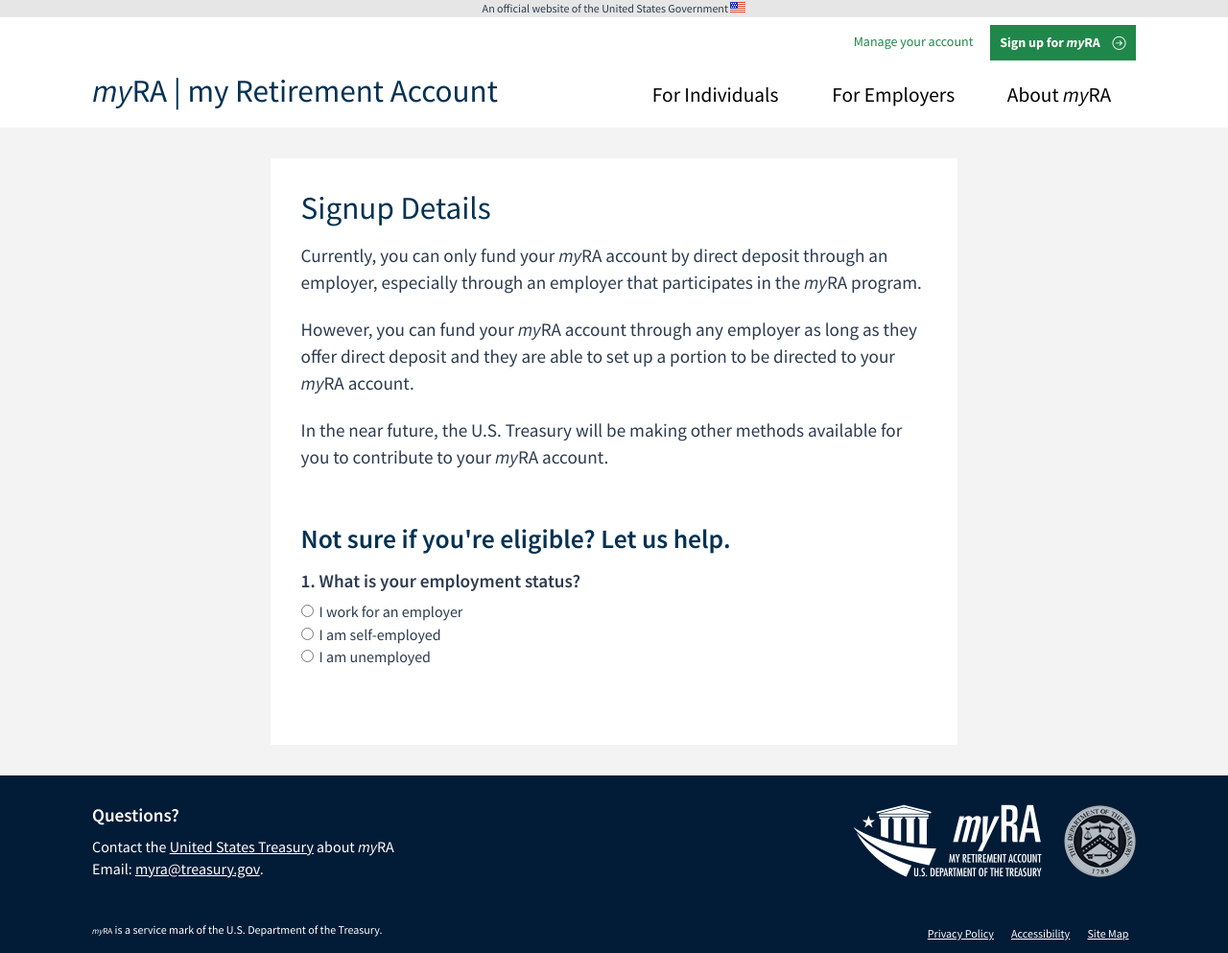
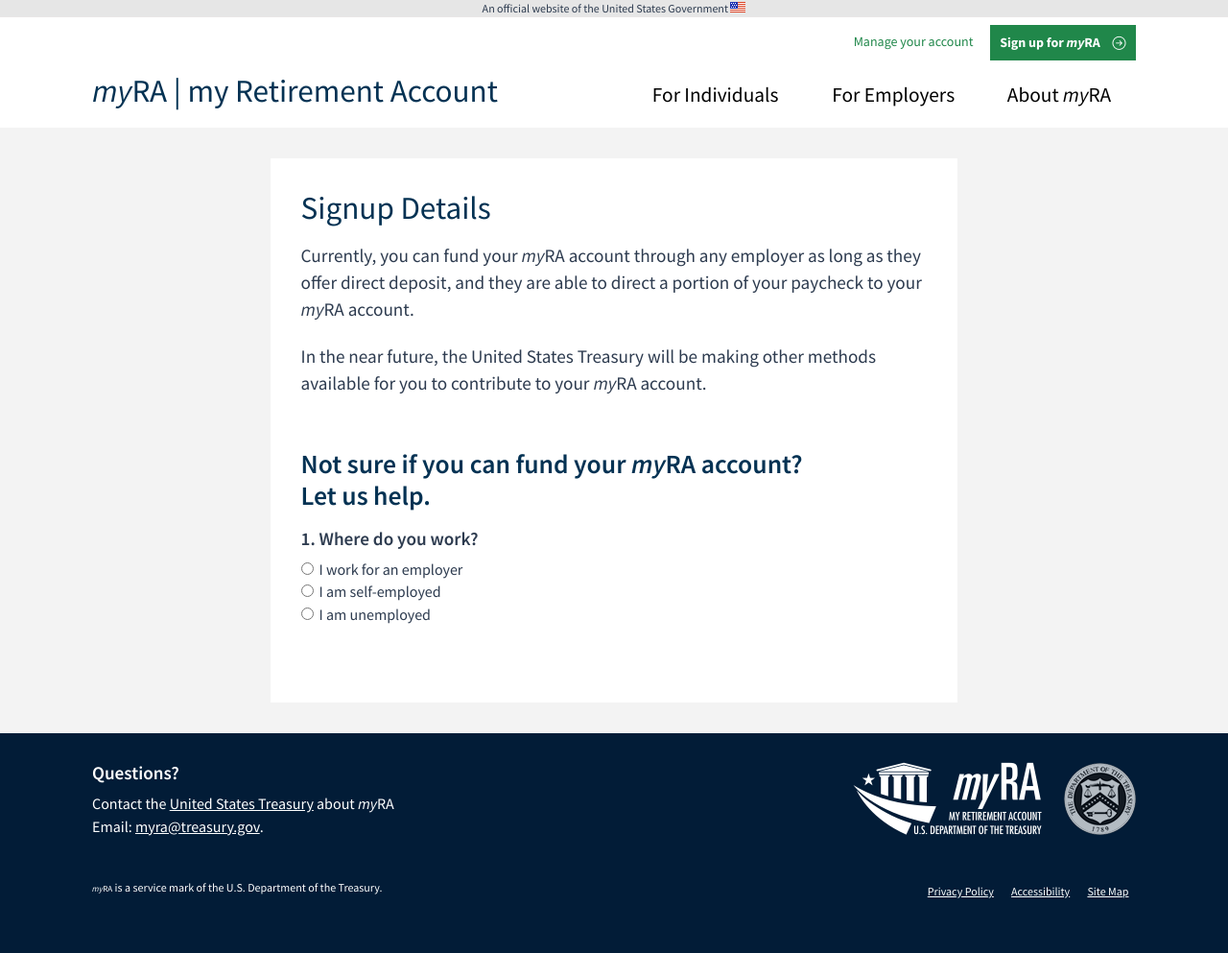
Before and after one commit to 18F/myra, a Jekyll site: the page built from individuals/signup-details.html, in a window 1280 px wide. Shown: the whole page at 96% size. Built offline with Jekyll 4.4.1, drawn with Linux system fonts in a browser that asks for light colours; after the commit the page ends 949 px from its top, so only the background shows below that.

Commit message:
Updated language

```diff
--- a/_includes/modals.html
+++ b/_includes/modals.html
@@ -1,17 +1,18 @@
 <div id="signup-modal" class="modal">
   <a class="close">Close <i class="icon-close"></i></a>
-  <h2><i class="icon-compass"></i> You are about to leave myra.treasury.gov</h2>
-  <p class="lead-text">In order to sign up for <span class="myra">myRA</span> you must work for an employer that will allow you to set up direct deposit from your paycheck into your <span class="myra">myRA</span> account.</p>
-  <h3>Sound like you?</h3>
+  <h2><i class="icon-compass"></i> Before you go</h2>
+  <p class="lead-text">You are about to leave myra.treasury.gov to sign up for <span class="myra">myRA</span>.</p>
+  <p class="lead-text"><span class="myra">myRA</span> accounts are created and maintained by Comerica Bank under an agreement with the U.S. Treasury.</p>
   <div class="button-container">
     <form action="https://signup.ibanking-services.com/olnas/OLNASServlet/StappsApp" method="POST">
       <input type="hidden" name="id" value="221">
       <input type="hidden" name="prodid" value="84586">
-      <button class="button signup-button" type="submit" name="Signup">Yes, sign me up! <i class="icon-arrow-right"></i></button>
+      <button class="button signup-button" type="submit" name="Signup">I understand, continue to sign up <i class="icon-arrow-right"></i></button>
     </form>
   </div>
   <div class="modal-sub">
-    <span>Not you? Or not sure if it's you? <br> <a href="{{ site.baseurl }}/individuals/signup-details">Click here to learn more. &raquo;</a></span>
+    <span><span class="bold">Note:</span> Currently, <span class="myra">myRA</span> accounts are designed for you to fund from your paycheck through your employer’s direct deposit.<br>
+    <br> <a href="{{ site.baseurl }}/individuals/signup-details">Click here to learn more. &raquo;</a></span>
   </div>
 </div>
 
--- a/individuals/signup-details.html
+++ b/individuals/signup-details.html
@@ -5,42 +5,50 @@
 ---
 
 <h1>Signup Details</h1>
-<p class="lead-text">Currently, you can only fund your <span class="myra">myRA</span> account by direct deposit through an employer, especially through an employer that participates in the <span class="myra">myRA</span> program.</p>
-<p class="lead-text">However, you can fund your <span class="myra">myRA</span> account through any employer as long as they offer direct deposit and they are able to set up a portion to be directed to your <span class="myra">myRA</span> account.</p>
-<p class="lead-text">In the near future, the U.S. Treasury will be making other methods available for you to contribute to your <span class="myra">myRA</span> account.</p>
+<p class="lead-text">Currently, you can fund your <span class="myra">myRA</span> account through any employer as long as they offer direct deposit, and they are able to direct a portion of your paycheck to your <span class="myra">myRA</span> account.</p>
+<p class="lead-text">In the near future, the United States Treasury will be making other methods available for you to contribute to your <span class="myra">myRA</span> account.</p>
+
 
 <section role="region" aria-labelledby="eligibility-heading" id="eligibility-wizard">
-  <h2 id="eligibility-heading">Not sure if you're eligible? Let us help.</h2>
+  <h2 id="eligibility-heading">Not sure if you can fund your <span class="myra">myRA</span> account? <br> Let us help.</h2>
   <div id="eligibility-part-1" class="eligibility-chunk">
-    <h4>1. What is your employment status?</h4>
+    <h4>1. Where do you work?</h4>
     <input type="radio" name="1" value="eligibility-part-2">I work for an employer<br>
     <input type="radio" name="1" value="ineligible">I am self-employed<br>
-    <input type="radio" name="1" value="ineligible">I am unemployed
+    <input type="radio" name="1" value="unemployed">I am unemployed
   </div>
-  <div id="eligibility-part-2" class="eligibility-chunk">
+  <div id="eligibility-part-2" class="eligibility-chunk eligibility-input">
     <h4>2. Does your employer offer direct deposit?</h4>
     <input type="radio" name="2" value="eligibility-part-3">Yes<br>
-    <input type="radio" name="2" value="ineligible">No
+    <input type="radio" name="2" value="ineligible">No<br>
+    <input type="radio" name="2" value="unsure">I don't konw
   </div>
-  <div id="eligibility-part-3" class="eligibility-chunk">
+  <div id="eligibility-part-3" class="eligibility-chunk eligibility-input">
     <h4>3. And will your employer be able to set up a portion of your paycheck to be deposited into a <span class="myra">myRA</span> account?</h4>
     <input type="radio" name="3" value="eligibility-success">Yes<br>
     <input type="radio" name="3" value="ineligible">No<br>
     <input type="radio" name="3" value="unsure">I don't know
   </div>
-  <div id="unsure" class="eligibility-chunk">
+  <div id="unsure" class="eligibility-chunk eligibility-result">
     <h4>Not sure if your employer will work?</h4>
-    <p>If you're not sure if your employer can deposit a portion of your paycheck, just ask whoever handles payroll at your work. If you're not sure what to ask for, just give them <a href="{{ site.baseurl }}/resources/myRA_Employer_Direct_Deposit_Instructions.pdf" title="Download PDF">this letter</a>.</p>
+    <p>If you’re not sure if your employer supports myRA, just ask your employer. If you are not sure what to ask, give your employer this <a href="{{ site.baseurl }}/resources/myRA_Employer_Direct_Deposit_Instructions.pdf" title="Download PDF">this letter</a>.</p>
     <p>And if you have any other questions, you can email us at <a href="mailto:myra@treasury.gov">myra@treasury.gov</a></p>
   </div>
-  <div id="eligibility-success" class="eligibility-chunk">
+  <div id="eligibility-success" class="eligibility-chunk eligibility-result">
     <h4>Great! You're all good to go</h4>
     <a class="button modal-trigger" data-modal="#signup-modal" href="#">Sign up for <span class="myra">myRA</span> <i class="icon-arrow-right"></i></a>
   </div>
-  <div id="ineligible" class="eligibility-chunk">
-    <h4>We're sorry, but you will need to wait for <span class="myra">myRA</span></h4>
-    <p>Don't worry though. In the near future we will be rolling out <span class="myra">myRA</span> for more Americans, including those who are self-employed, unemployed, or who work for a non-supported employer.</p>
-    <p>So please check back here for updates.</p>
+  <div id="ineligible" class="eligibility-chunk eligibility-result">
+    <h4>Thank you for your interest in <span class="myra">myRA</span></h4>
+    <p>Currently, <span class="myra">myRA</span> accounts are designed for you to fund from your paycheck through your employer’s direct deposit.</p>
+    <p>However, we are working hard on making other contribution methods available to you.</p>
+    <p>Please check back for updates.</p>
+  </div>
+  <div id="unemployed" class="eligibility-chunk eligibility-result">
+    <h4>Thank you for your interest in <span class="myra">myRA</span></h4>
+    <p>It is possible that you may not qualify to contribute to a <span class="myra">myRA</span> at this time.</p>
+    <p><span class="myra">myRA</span> is a Roth IRA, and like other IRAs, requires that you (or your spouse, if married filing jointly) have taxable compensation to be eligible to contribute. Under the IRS compensation rules, your unemployment status may not qualify you to contribute to <span class="myra">myRA</span>. For specific information on your eligibility to contribute to an IRA, you may need to speak to a financial advisor.</p>
+    <p><a href="{{ site.baseurl }}/roth-ira">To learn about key features of a Roth IRA, click here</a>.</p>
   </div>
 
 </section>
--- a/static/_sass/_custom.scss
+++ b/static/_sass/_custom.scss
@@ -1635,8 +1635,9 @@
   }
 
   @include media($large-up) {
-    width: 50%;
-    left: 25%;
+    width: 600px;
+    left: 50%;
+    margin-left: -300px;
   }
 }
 
--- a/static/js/eligibility.js
+++ b/static/js/eligibility.js
@@ -1,15 +1,16 @@
 jQuery(document).ready(function(){
   $(':radio').click(function(){
     var value = $(this).val();
+    if ( value === 'ineligible' ) {
+      $('.eligibility-result, .eligibility-input').hide();
+    } else if ( value === 'unsure' ) {
+      $('.eligibility-result').hide();
+    } else {
+      $('.eligibility-result').hide();
+    }
+
     $('#' + value).fadeIn();
 
-    if ( value === 'ineligible' ) {
-      $('#eligibility-part-2, #eligibility-part-3, #unsure, #eligibility-success').hide();
-    } else if ( value === 'unsure' ) {
-      $('#eligibility-part-2, #eligibility-part-3, #ineligible, #eligibility-success').hide();
-    } else {
-      $('#ineligible, #unsure').hide();
-    }
   });
 
 })
```
